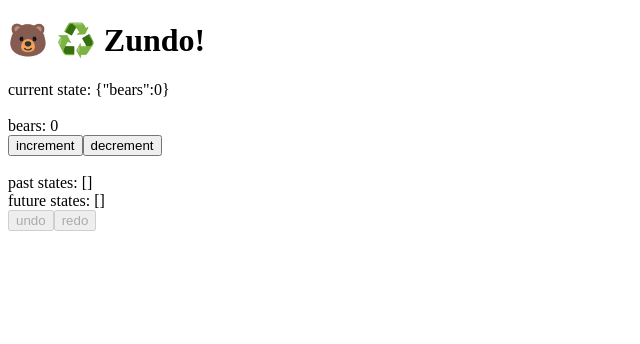
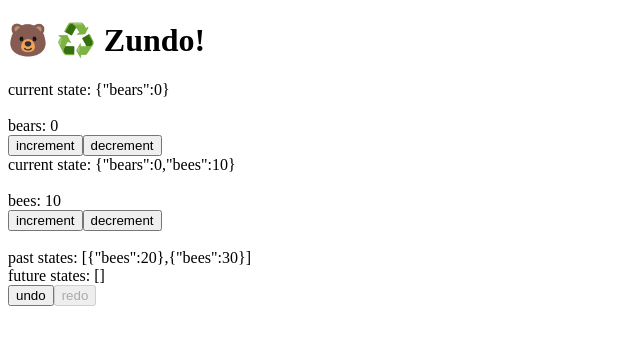
Before and after one commit to charkour/zundo, a Next.js app in the folder apps/web/: page /separate in a window 1280 px wide. Shown: the top 344 px of the page, without its empty margins (0-640 px from the left). Built offline with nearby package versions, Linux system fonts and the light colour scheme.

Commit message:
add simpler types

```diff
--- a/apps/web/pages/separate.tsx
+++ b/apps/web/pages/separate.tsx
@@ -1,18 +1,26 @@
-import { temporal } from "zundo";
-import create from "zustand";
+import { temporal } from 'zundo';
+import create from 'zustand';
 
 interface MyState {
   bears: number;
+  bees: number;
   increment: () => void;
   decrement: () => void;
+  incrementBees: () => void;
+  decrementBees: () => void;
 }
 
 const useStore = create(
   temporal<MyState>((set) => ({
     bears: 0,
+    bees: 10,
     increment: () => set((state) => ({ bears: state.bears + 1 })),
     decrement: () => set((state) => ({ bears: state.bears - 1 })),
-  })),
+    incrementBees: () => set((state) => ({ bees: state.bees + 1 })),
+    decrementBees: () => set((state) => ({ bees: state.bees - 1 })),
+  }), {
+    pastStates: [{ bees: 20}, { bees: 30 }],
+  }),
 );
 const useTemporalStore = create(useStore.temporal);
 
@@ -34,8 +42,12 @@ const UndoBar = () => {
   );
 };
 
-const StateBar = () => {
-  const store = useStore();
+const StateBear = () => {
+  const store = useStore((state) => ({
+    bears: state.bears,
+    increment: state.increment,
+    decrement: state.decrement,
+  }));
   const { bears, increment, decrement } = store;
   return (
     <div>
@@ -50,20 +62,38 @@ const StateBar = () => {
   );
 };
 
+const StateBee = () => {
+  const store = useStore();
+  console.log(store)
+  const { bees, increment, decrement } = store;
+  return (
+    <div>
+      current state: {JSON.stringify(store)}
+      <br />
+      <br />
+      bees: {bees}
+      <br />
+      <button onClick={increment}>increment</button>
+      <button onClick={decrement}>decrement</button>
+    </div>
+  );
+};
+
 const App = () => {
   return (
     <div>
       <h1>
-        {" "}
+        {' '}
         <span role="img" aria-label="bear">
           🐻
-        </span>{" "}
+        </span>{' '}
         <span role="img" aria-label="recycle">
           ♻️
-        </span>{" "}
+        </span>{' '}
         Zundo!
       </h1>
-      <StateBar />
+      <StateBear />
+      <StateBee />
       <br />
       <UndoBar />
     </div>
```
Also changed, not shown: packages/zundo/src/types.ts (+4 -13 lines).
